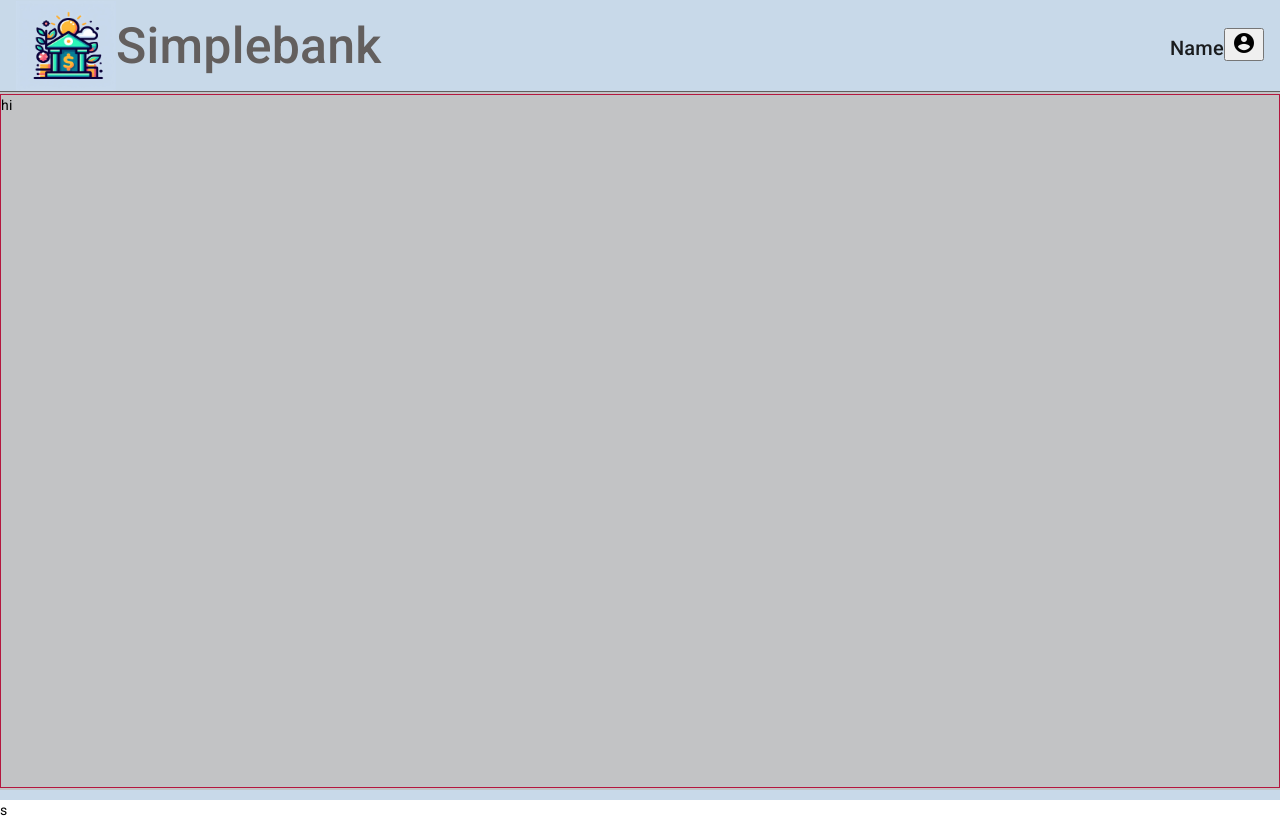
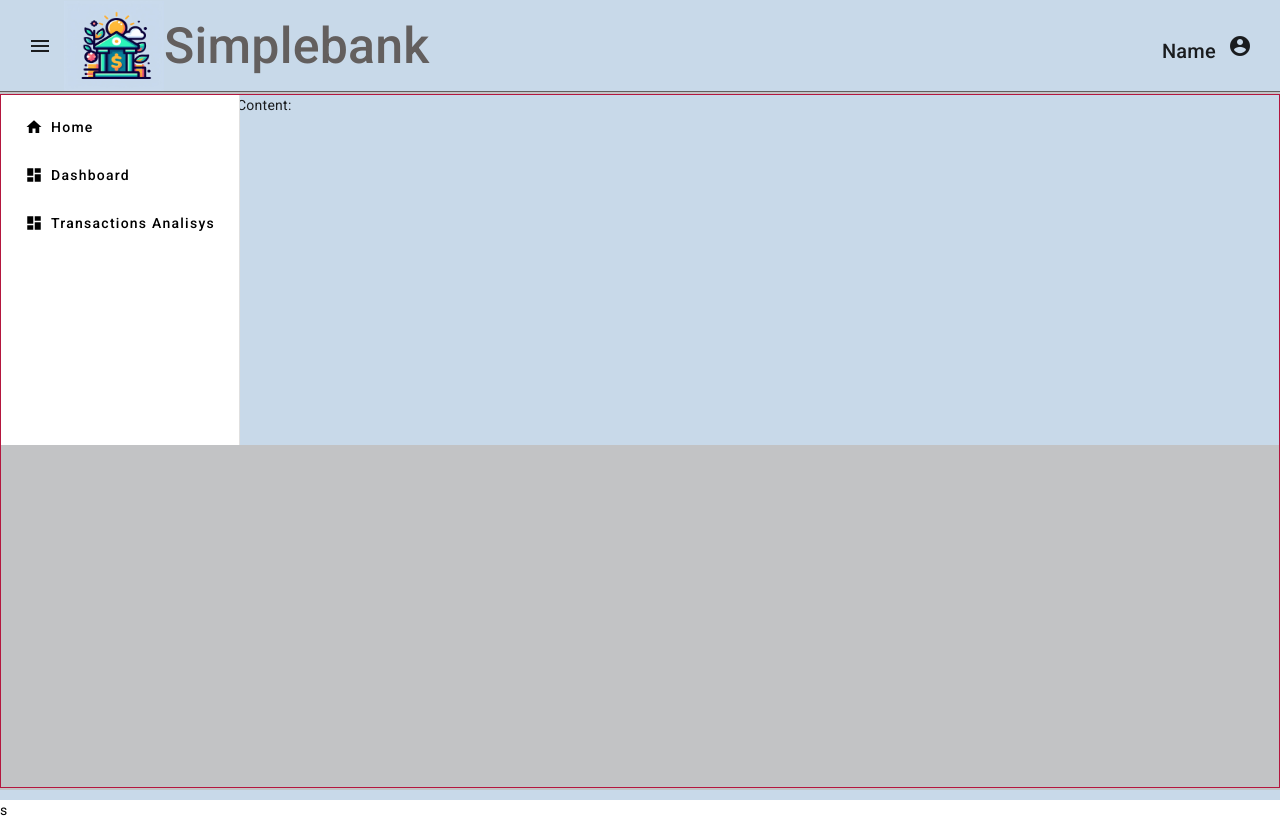
Before and after one commit to bombermal/Studies_Fullstack_Project, an Angular app in the folder angular-front/: page / in a window 1280 px wide. Built offline with nearby package versions, Linux system fonts and the light colour scheme.

Commit message:
Created sidenav

```diff
--- a/angular-front/src/app/app.component.html
+++ b/angular-front/src/app/app.component.html
@@ -1,6 +1,6 @@
 <section class="layout">
-  <div class="header-holder"><app-header></app-header></div>
-  <div class="content-holder">hi</div>
+  <div class="header-holder"><app-header (toggleSidenav)="body.toggleSidenav()"></app-header></div>
+  <div class="content-holder"><app-body #body></app-body></div>
   <div class="footer-holder"><router-outlet></router-outlet></div>
 </section>
 s
--- a/angular-front/src/app/app.component.ts
+++ b/angular-front/src/app/app.component.ts
@@ -3,12 +3,14 @@ import { RouterOutlet } from '@angular/router';
 
 // Components
 import { HeaderComponent } from './header/header.component';
+import { BodyComponent } from './body/body.component';
 
 @Component({
   selector: 'app-root',
   standalone: true,
   imports: [RouterOutlet
-    , HeaderComponent],
+    , HeaderComponent
+    , BodyComponent],
   templateUrl: './app.component.html',
   styleUrl: './app.component.css'
 })
--- /dev/null
+++ b/angular-front/src/app/body/body.component.css
@@ -0,0 +1,6 @@
+.menu-container {
+    background-color: var(--base-color);
+
+    min-height: 350px;
+
+}
--- /dev/null
+++ b/angular-front/src/app/body/body.component.html
@@ -0,0 +1,25 @@
+<mat-sidenav-container class="menu-container">
+        <mat-sidenav #sidenav mode="side"  [opened]="sidenavOpened" position="start">
+                <mat-nav-list>
+                    <mat-list-item>
+                        <button routerLink="" mat-button>
+                            <mat-icon>home</mat-icon> Home</button>
+                    </mat-list-item>
+                    <mat-list-item>
+                        <button routerLink="card" mat-button>
+                            <mat-icon>dashboard</mat-icon> Dashboard</button>
+                    </mat-list-item>
+                    <mat-list-item>
+                        <button routerLink="card" mat-button>
+                            <mat-icon>dashboard</mat-icon> Transactions Analisys</button>
+                    </mat-list-item>
+                </mat-nav-list>
+        </mat-sidenav>
+
+        <mat-sidenav-content>
+            <p>
+                    <label>Content:</label>
+            </p>
+        </mat-sidenav-content>
+
+</mat-sidenav-container>
--- /dev/null
+++ b/angular-front/src/app/body/body.component.ts
@@ -0,0 +1,27 @@
+import {AfterViewInit, Component} from '@angular/core';
+import {FormsModule, ReactiveFormsModule} from '@angular/forms';
+import {MatSidenavModule, MatSidenav} from '@angular/material/sidenav';
+import {MatButtonModule} from '@angular/material/button';
+import {MatListModule} from "@angular/material/list"
+import { MatIcon } from '@angular/material/icon';
+
+
+@Component({
+  selector: 'app-body',
+  standalone: true,
+  imports: [MatSidenavModule
+    , MatButtonModule
+    , FormsModule
+    , ReactiveFormsModule
+    , MatListModule
+    , MatIcon],
+  templateUrl: './body.component.html',
+  styleUrl: './body.component.css'
+})
+export class BodyComponent {
+  sidenavOpened = true;
+
+  toggleSidenav(): void {
+    this.sidenavOpened = !this.sidenavOpened;
+  }
+}
--- a/angular-front/src/app/header/header.component.html
+++ b/angular-front/src/app/header/header.component.html
@@ -1,5 +1,8 @@
 <mat-toolbar class="header-toolbar">
     <div class="logo-brand">
+        <button mat-icon-button (click)="onToggleSidenav()">
+            <mat-icon>menu</mat-icon>
+        </button>
         <img src="assets/images/logo.jpg" alt="Simplebank logo" class="logo">
         <span class="brand-name link">Simplebank</span>
     </div>
--- a/angular-front/src/app/header/header.component.ts
+++ b/angular-front/src/app/header/header.component.ts
@@ -1,15 +1,25 @@
-import { Component } from '@angular/core';
+import { Component, Output, EventEmitter } from '@angular/core';
 import { MatToolbarModule } from '@angular/material/toolbar';
 import { MatIcon } from '@angular/material/icon';
+import {MatButtonModule} from '@angular/material/button';
+
+import {MatSidenavModule} from '@angular/material/sidenav';
+
 
 @Component({
   selector: 'app-header',
   standalone: true,
   imports: [MatToolbarModule
-    , MatIcon],
+    , MatIcon
+    , MatButtonModule
+  , MatSidenavModule],
   templateUrl: './header.component.html',
   styleUrl: './header.component.css'
 })
 export class HeaderComponent {
+  @Output() toggleSidenav = new EventEmitter<void>();
 
+  onToggleSidenav(): void {
+    this.toggleSidenav.emit();
+  }
 }
```
Also changed, not shown: 1 other file (tests, documents, lock files or other folders).
